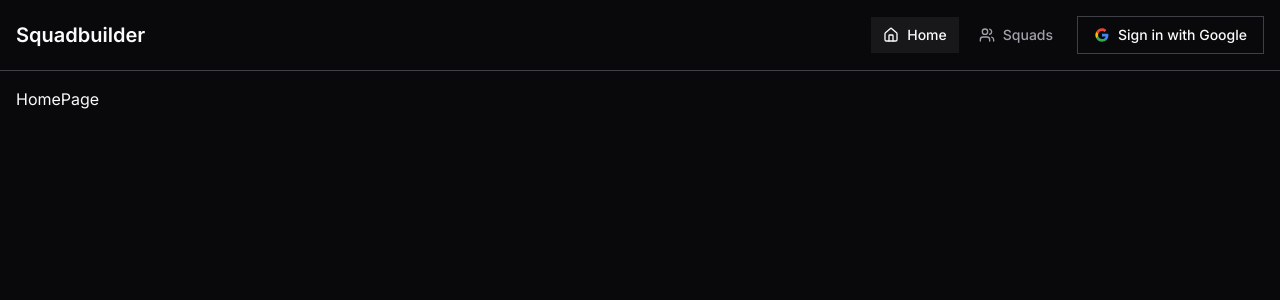
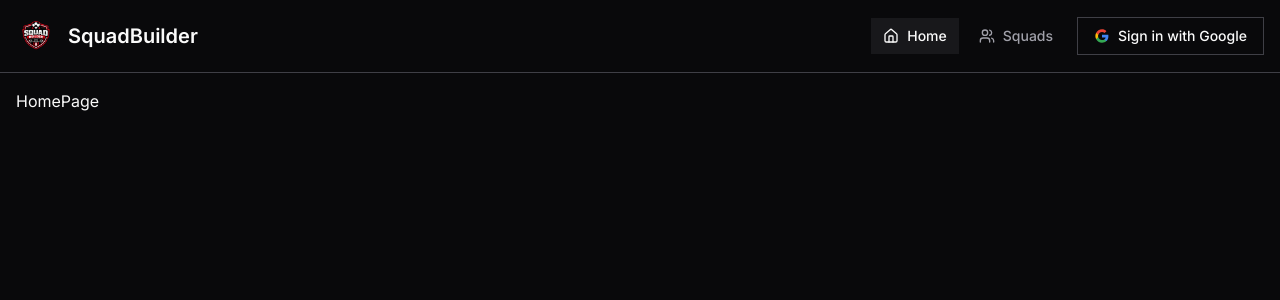
Before and after one commit to DennisByberg/squadbuilder, a Next.js app: page / in a window 1280 px wide. Shown: the top 300 px of the page. Built offline with nearby package versions, Linux system fonts and the light colour scheme.

Commit message:
feature: add logo to header

```diff
--- a/src/app/layout.tsx
+++ b/src/app/layout.tsx
@@ -8,7 +8,7 @@ const inter = Inter({
 });
 
 export const metadata: Metadata = {
-  title: "Squadbuilder",
+  title: "SquadBuilder",
   description: "Create squads and plan lineups.",
 };
 
@@ -21,9 +21,7 @@ export default function RootLayout({
     <html lang="en" className="h-full antialiased">
       <body className={`${inter.className} min-h-full flex flex-col`}>
         <Header />
-        <div className="mx-auto w-full max-w-7xl flex-1 p-4">
-          {children}
-        </div>
+        <div className="mx-auto w-full max-w-7xl flex-1 p-4">{children}</div>
       </body>
     </html>
   );
--- a/src/components/Header.tsx
+++ b/src/components/Header.tsx
@@ -4,6 +4,7 @@ import { Button } from "@/components/buttons/Button";
 import { GoogleIcon } from "@/components/icons/GoogleIcon";
 import { NavLink } from "@/components/navigation/NavLink";
 import { HomeIcon, MenuIcon, UsersIcon, XIcon } from "lucide-react";
+import Image from "next/image";
 import Link from "next/link";
 import { usePathname } from "next/navigation";
 import { useState } from "react";
@@ -14,10 +15,8 @@ const navLinks = [
 ];
 
 export function Header() {
-  // --- State ---
   const pathname = usePathname();
   const [isMenuOpen, setIsMenuOpen] = useState(false);
-
   const menuIcon = isMenuOpen ? (
     <XIcon size={20} aria-hidden="true" />
   ) : (
@@ -29,7 +28,13 @@ export function Header() {
       {/* --- Top bar --- */}
       <div className="mx-auto flex max-w-7xl flex-wrap items-center justify-between gap-4 p-4">
         <Link href="/" className="flex items-center gap-3">
-          <span className="text-xl font-semibold">Squadbuilder</span>
+          <Image
+            src="/squad-builder-logo.png"
+            alt="Squadbuilder logo"
+            width={40}
+            height={40}
+          />
+          <span className="text-xl font-semibold">SquadBuilder</span>
         </Link>
 
         <button
```
Also changed, not shown: public/squad-builder-logo.png (added).
